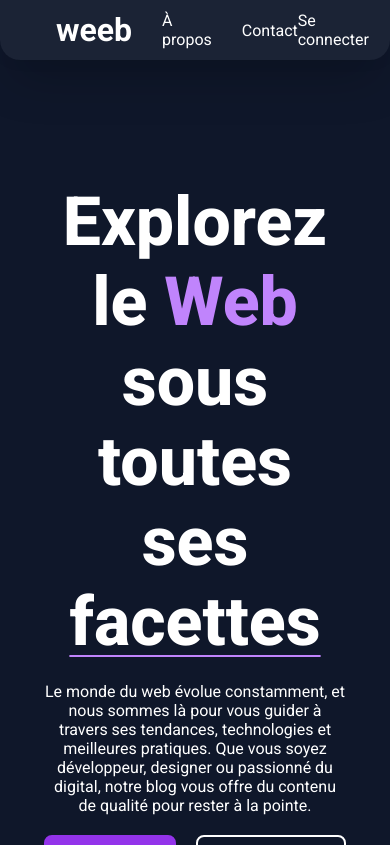
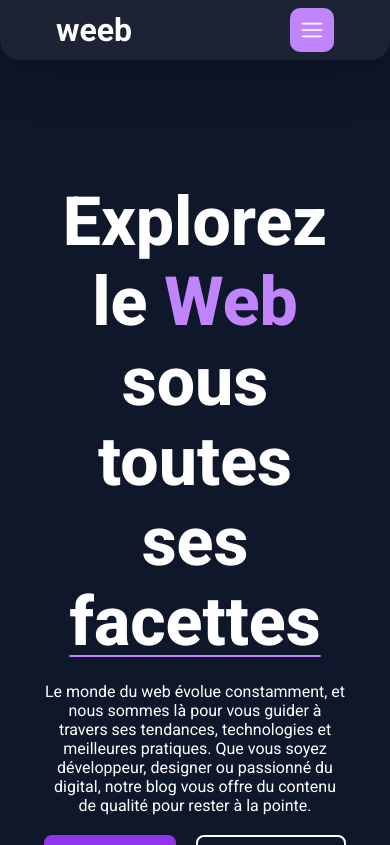
Before and after one commit to zeroualm/weeb_mathis_zeroual, a React (Vite) app in the folder projet-weeb/: page / in a window 390 px wide. Shown: the top 845 px of the page. Built offline with nearby package versions, Linux system fonts and the light colour scheme.

Commit message:
feat(ui): menu hamburger nav

```diff
--- a/projet-weeb/src/components/Nav/Header.css
+++ b/projet-weeb/src/components/Nav/Header.css
@@ -48,11 +48,52 @@ nav button.btn-primary {
     font-weight: 400;
 }
 
+.hamburger {
+    display: none;
+    background-color: var(--secondary-text);
+    fill: white;
+    line-height: 0.5;
+    padding: 10px;
+    cursor: pointer;
+    font-size: 24px;
+    border-radius: 10px;
+}
+
+.header-menu {
+    display: none;
+    position: absolute;
+    top: 100%;
+    left :0;
+    width: 100%;
+    z-index: 1000;
+}
+
+.header-open {
+    display: flex;
+    flex-direction: column;
+    align-items: center;
+    gap: 20px;
+    padding: 20px 0;
+    background-color: var(--primary-bg);
+    border-bottom: 2px solid var(--secondary-text);
+    border-radius: 20px;
+    transition: all 0.3s ease-in-out;
+}
+
 @media only screen and (max-width:748px){
 
     nav {
         border-radius: 0px 0px 20px 20px;
         margin-top: 0px;
+        position: relative;
+    }
+
+    .hamburger {
+        display:block;
+    }
+
+    .header-link {
+        display: none;
     }
 
 }
--- a/projet-weeb/src/components/Nav/Header.jsx
+++ b/projet-weeb/src/components/Nav/Header.jsx
@@ -1,19 +1,40 @@
 import { Link } from "react-router-dom";
+import { RxHamburgerMenu, RxCross1 } from "react-icons/rx";
+import { useState } from "react";
 import './Header.css'
 import Button from "../Button/Button";
 
 const Header = () => {
+
+    const [isMenuOpen, setIsMenuOpen] = useState(false);
+
+    // 3. Fonction pour basculer l'état
+    const toggleMenu = () => {
+        setIsMenuOpen(!isMenuOpen);
+    };
+
     return(
         <nav>
             <div>
                 <span className="header-logo"><Link to="/">weeb</Link></span>
-                <Link to="/">À propos</Link>
-                <Link to="/contact">Contact</Link>
+                <Link to="/" className="header-link">À propos</Link>
+                <Link to="/contact" className="header-link">Contact</Link>
             </div>
 
             <div>
-                <Link to="/login">Se connecter</Link>
-                <Button variant="primary">Nous rejoindre</Button>
+                <Link to="/login" className="header-link">Se connecter</Link>
+                <Button variant="primary" className="header-link">Nous rejoindre</Button>
+            </div>
+
+            <div className="hamburger" onClick={toggleMenu}>
+                {isMenuOpen ? <RxCross1 /> : <RxHamburgerMenu />}
+            </div>
+
+            <div className={`header-menu ${isMenuOpen ? "header-open" : ""}`}>
+                <Link to="/" onClick={toggleMenu}>À propos</Link>
+                <Link to="/contact" onClick={toggleMenu}>Contact</Link>
+                <Link to="/login" onClick={toggleMenu}>Se connecter</Link>
+                <Button variant="primary" onClick={toggleMenu}>Nous rejoindre</Button>
             </div>
 
         </nav>
```
